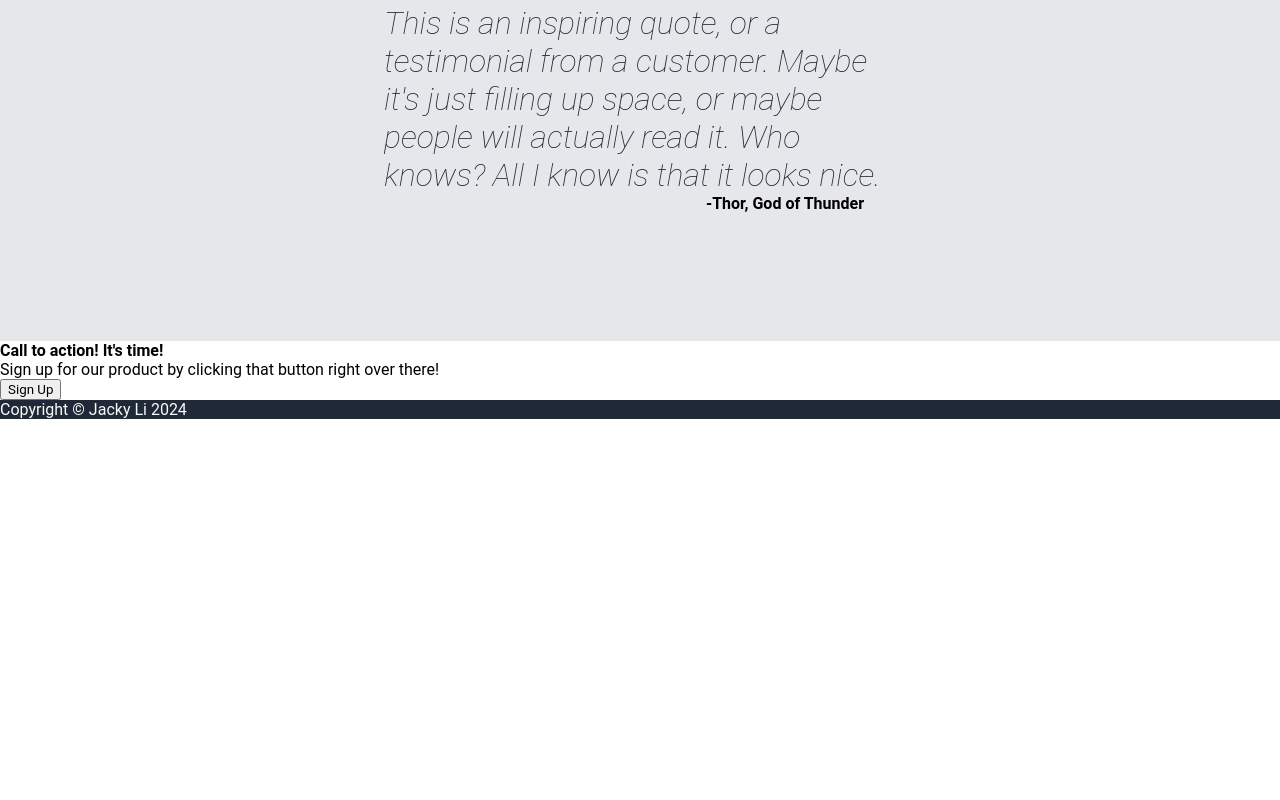
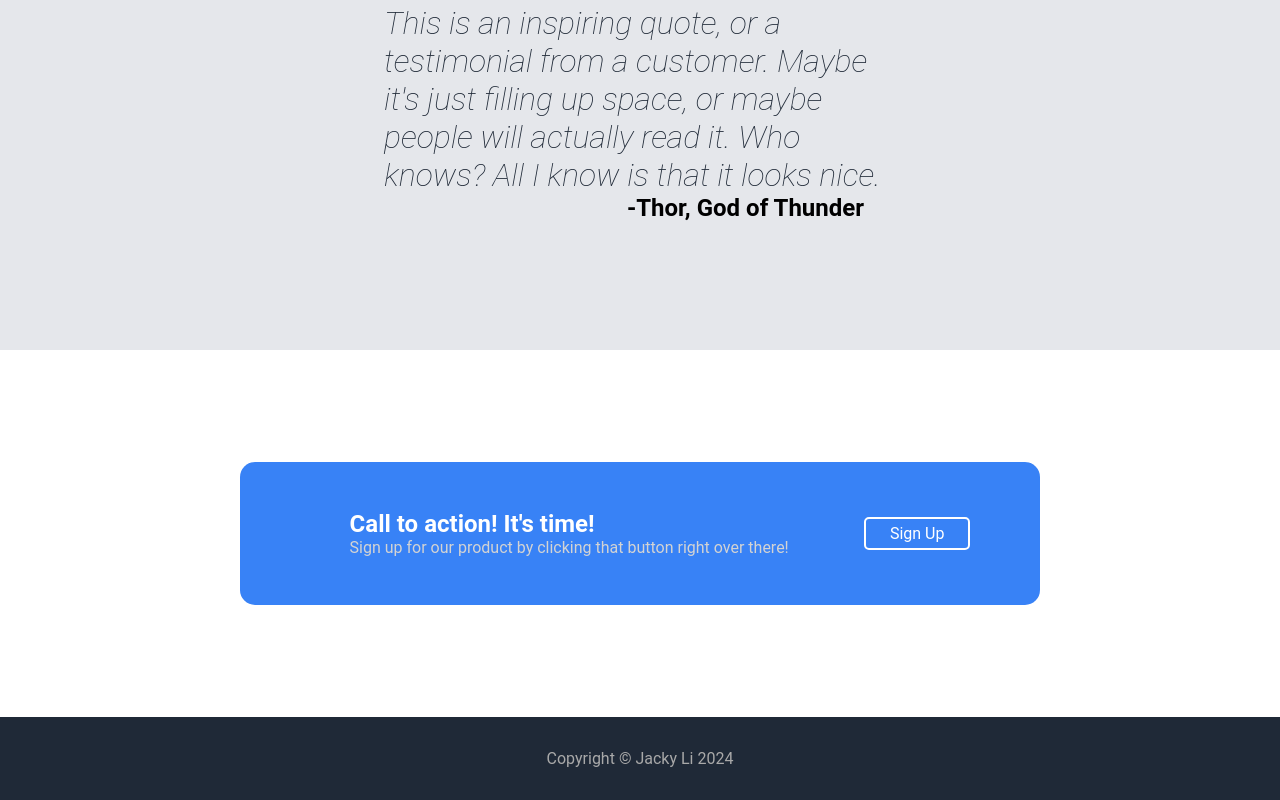
Before and after one commit to jdrli/op-landingpage, a plain HTML site: page index.html in a window 1280 px wide. Shown: the part 1062-1862 px from the top of the page. Before the commit the page ends 1481 px from the top, so only its background shows below. Drawn offline with Linux system fonts and the light colour scheme.

Commit message:
Finished writing css for the bottom sections.

```diff
--- a/index.html
+++ b/index.html
@@ -36,16 +36,20 @@
       <h2>Some random information.</h2>
       <ul>
         <li>
-          <img src="/images/pizzasquare.jpeg" /><p>this is some subtext under an illustration of an image</p>
+          <img src="/images/pizzasquare.jpeg" />
+          <p>this is some subtext under an illustration of an image</p>
         </li>
         <li>
-          <img src="/images/pizzasquare.jpeg" /><p>this is some subtext under an illustration of an image</p>
+          <img src="/images/pizzasquare.jpeg" />
+          <p>this is some subtext under an illustration of an image</p>
         </li>
         <li>
-          <img src="/images/pizzasquare.jpeg" /><p>this is some subtext under an illustration of an image</p>
+          <img src="/images/pizzasquare.jpeg" />
+          <p>this is some subtext under an illustration of an image</p>
         </li>
         <li>
-          <img src="/images/pizzasquare.jpeg" /><p>this is some subtext under an illustration of an image</p>
+          <img src="/images/pizzasquare.jpeg" />
+          <p>this is some subtext under an illustration of an image</p>
         </li>
       </ul>
     </div>
@@ -59,9 +63,15 @@
     </div>
     <div class="secFour">
       <div class="innerSec">
-        <h4>Call to action! It's time!</h4>
-        <p>Sign up for our product by clicking that button right over there!</p>
-        <button>Sign Up</button>
+        <ul>
+          <li>
+            <h4>Call to action! It's time!</h4>
+            <p>
+              Sign up for our product by clicking that button right over there!
+            </p>
+          </li>
+          <li><button>Sign Up</button></li>
+        </ul>
       </div>
     </div>
     <footer>
--- a/styles.css
+++ b/styles.css
@@ -1,6 +1,5 @@
 * {
     margin: 0;
-    /* outline: 0.1px solid red; */
     font-family: 'Roboto', sans-serif;
 }
 
@@ -71,6 +70,21 @@ footer {
     padding: 0.3rem 1.5rem 0.3rem 1.5rem;
     border-color: #3882F6;
     margin-top: 0.5rem;
+    font-weight: bold;
+    border-style: solid;
+}
+
+.secOne button:hover {
+    background-color: white;
+    color: #1F2937;
+    text-decoration: none;
+    font-size: 1rem;
+    border-radius: 10px;
+    padding: 0.3rem 1.5rem 0.3rem 1.5rem;
+    margin-top: 0.5rem;
+    font-weight: bold;
+    border-color: #1F2937;
+    border-style: solid;
 }
 
 .secOne img {
@@ -139,4 +153,57 @@ footer {
 .secThree h4 {
     text-align: right;
     padding-right: 2rem;
+    font-size: 1.5rem;
 }
+
+.innerSec {
+    background-color: #3882F6;
+    margin: 7rem 15rem 7rem 15rem;
+    padding: 3rem 2rem 3rem 2rem;
+    color: white;
+    border-radius: 15px;
+}
+
+.innerSec h4 {
+    font-size: 1.5rem;
+    font-weight: extra-bold;
+}
+
+.innerSec p {
+    color:lightgray;
+}
+
+.innerSec ul {
+    display: flex;
+    justify-content: space-around;
+    align-items: center;
+}
+
+.innerSec button {
+    background-color: #3882F6;
+    text-decoration: none;
+    color: white;
+    font-size: 1rem;
+    border-radius: 5px;
+    padding: 0.3rem 1.5rem 0.3rem 1.5rem;
+    border-color: white;
+    border-style: solid;
+}
+
+.innerSec button:hover {
+    background-color: white;
+    text-decoration: none;
+    color: #3882F6;
+    font-size: 1rem;
+    border-radius: 5px;
+    padding: 0.3rem 1.5rem 0.3rem 1.5rem;
+    border-color: white;
+    border-style: solid;
+}
+
+footer {
+    display: flex;
+    justify-content: center;
+    padding: 2rem;
+    color:darkgray;
+}
```
